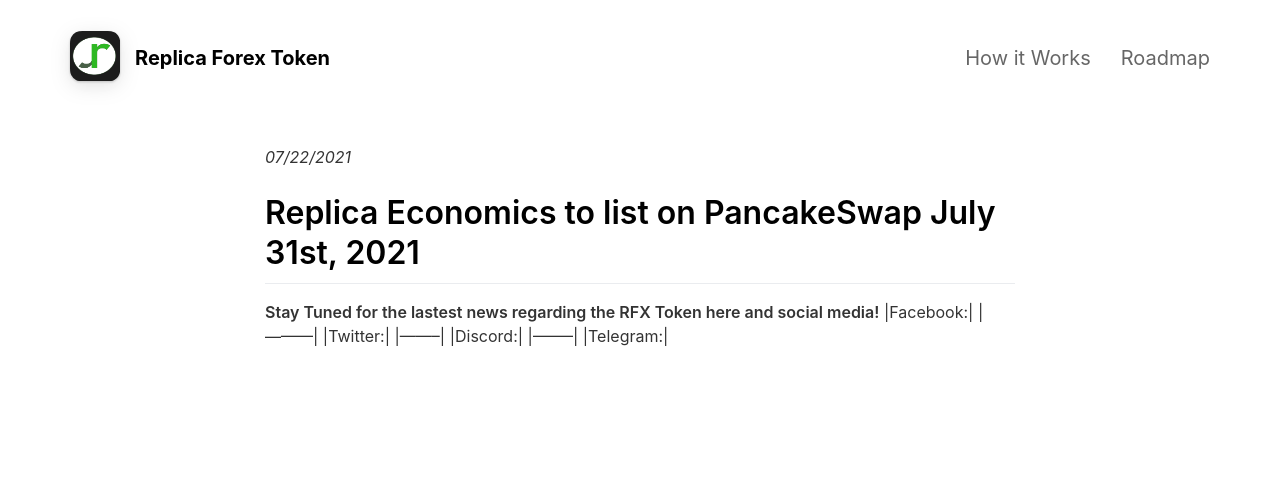
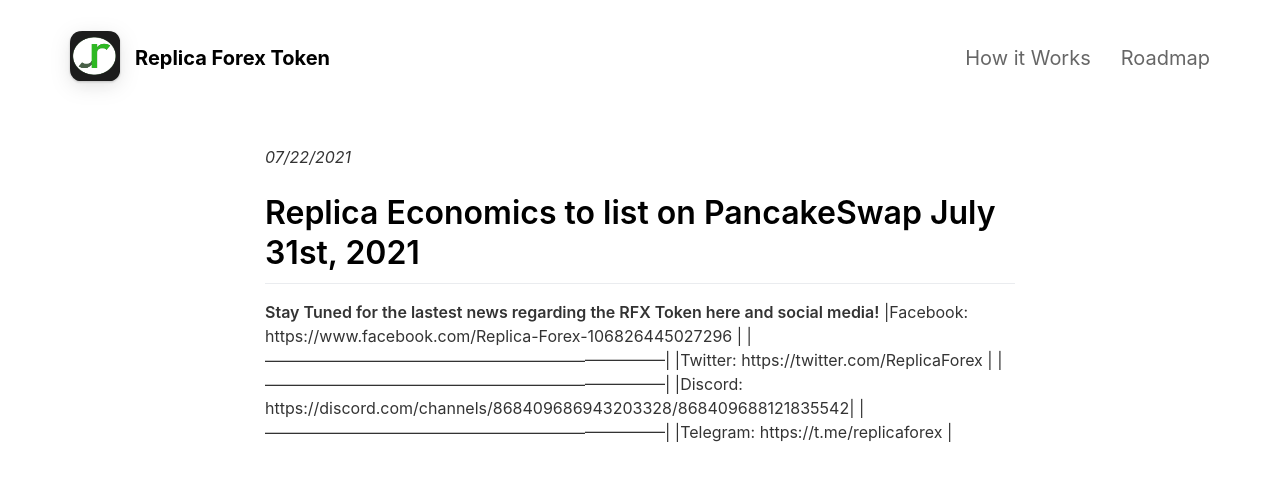
Before and after one commit to fintechntrusts2020/Replica_Forex, a Jekyll site: the page built from _pages/RFXnews.md, in a window 1280 px wide. Shown: the top 481 px of the page. Built offline with Jekyll 4.4.1, drawn with Linux system fonts in a browser that asks for light colours; nearby versions of some CDN libraries; part of the change alters nothing that is shown.

Commit message:
RFXnews.md(Update)

```diff
--- a/_pages/RFXnews.md
+++ b/_pages/RFXnews.md
@@ -9,10 +9,10 @@ include_in_header: False
 # Replica Economics to list on PancakeSwap July 31st, 2021
 
 **Stay Tuned for the lastest news regarding the RFX Token here and social media!**
-|Facebook:|
-|---------|
-|Twitter:|
-|--------|
-|Discord:|
-|--------|
-|Telegram:|
+|Facebook: https://www.facebook.com/Replica-Forex-106826445027296           |
+|---------------------------------------------------------------------------|
+|Twitter: https://twitter.com/ReplicaForex                                  |
+|---------------------------------------------------------------------------|
+|Discord: https://discord.com/channels/868409686943203328/868409688121835542|
+|---------------------------------------------------------------------------|
+|Telegram: https://t.me/replicaforex                                        |
```
